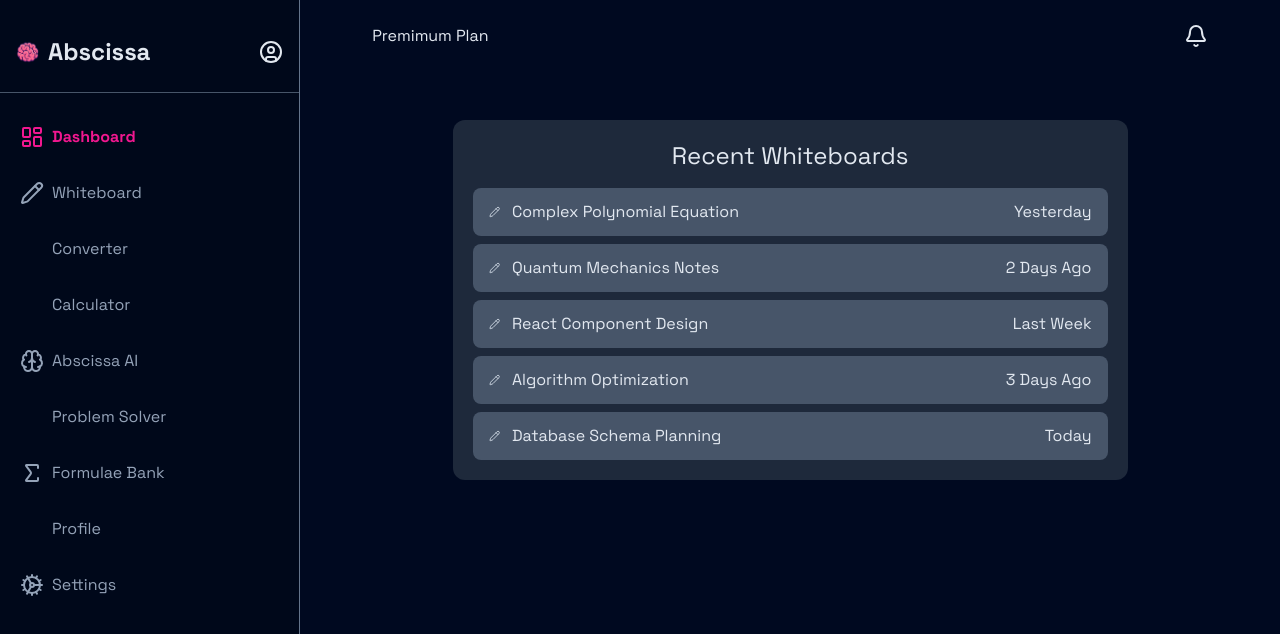
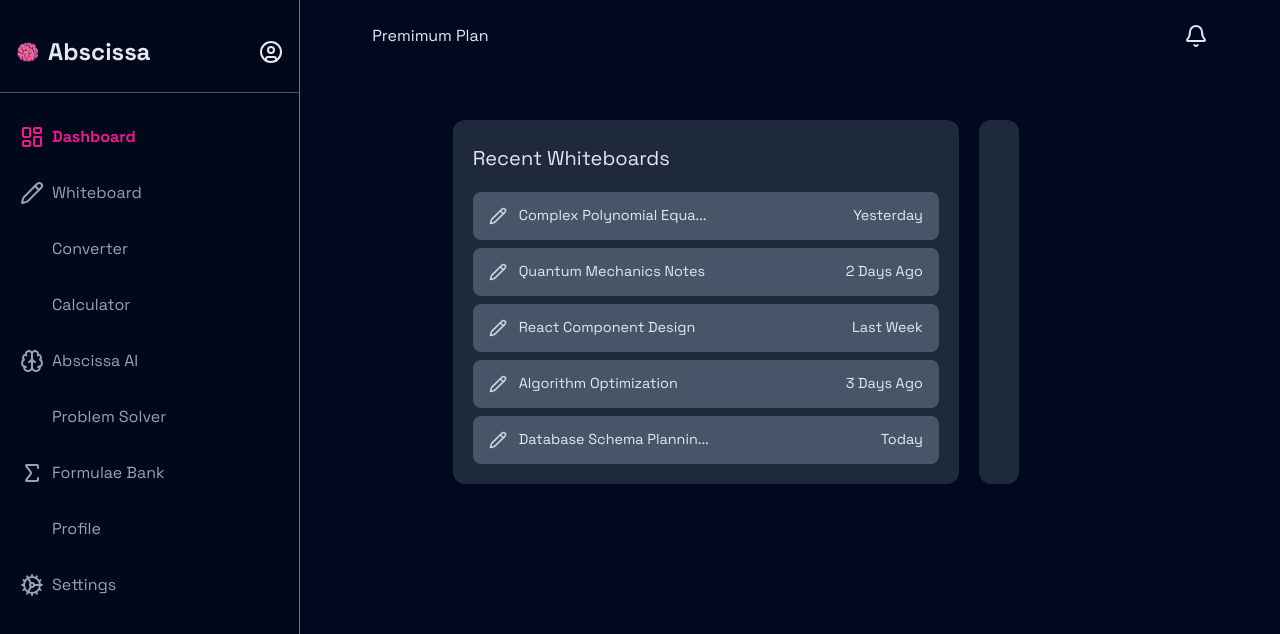
Before and after one commit to fisayo-dev/abscissa, a React (Vite) app in the folder frontend/: page /dashboard in a window 1280 px wide. Shown: the top 634 px of the page. Built offline with nearby package versions, Linux system fonts and the light colour scheme; some icons are missing.

Commit message:
style: redesigning whiteboards

```diff
--- a/frontend/src/pages/Private/UserHome.jsx
+++ b/frontend/src/pages/Private/UserHome.jsx
@@ -12,19 +12,25 @@ const UserHome = () => {
   return (
     <div className="mx-auto 2xl:w-2/3 md:w-3/4 w-full">
       <div className="mt-10">
-        <div className="grid gap-5">
-          <div className="rounded-xl bg-slate-800 p-5">
+        <div className="flex gap-5">
+          <div className="w-3/4 rounded-xl bg-slate-800 p-5">
             <div className="grid gap-4">
-              <h2 className="text-2xl text-center">Recent Whiteboards</h2>
+              <div className="flex py-1 items-center justify-between">
+                <h2 className="text-xl ">Recent Whiteboards</h2>
+              </div>
               <div className="grid gap-2">
                 {sampleWhiteBoards.map((board, index) => (
                   <div
                     key={index}
-                    className="px-4 py-3 rounded-lg bg-slate-600"
+                    className="text-[0.9rem] px-4 py-3 rounded-lg bg-slate-600"
                   >
                     <div className="flex items-center gap-3">
-                      <PencilIcon className="text-slate-300 h-6 w-6" />
-                      <h2 className="w-full">{board.title}</h2>
+                      <PencilIcon className="text-slate-300 w-10 " />
+                      <h2 className=" w-full">
+                        {board.title.length > 23
+                          ? `${board.title.substring(0, 23)}...`
+                          : board.title}
+                      </h2>
                       <p className="text-right w-full">{board.date}</p>
                     </div>
                   </div>
@@ -32,6 +38,7 @@ const UserHome = () => {
               </div>
             </div>
           </div>
+          <div className=" rounded-xl bg-slate-800 p-5"></div>
         </div>
       </div>
     </div>
```
